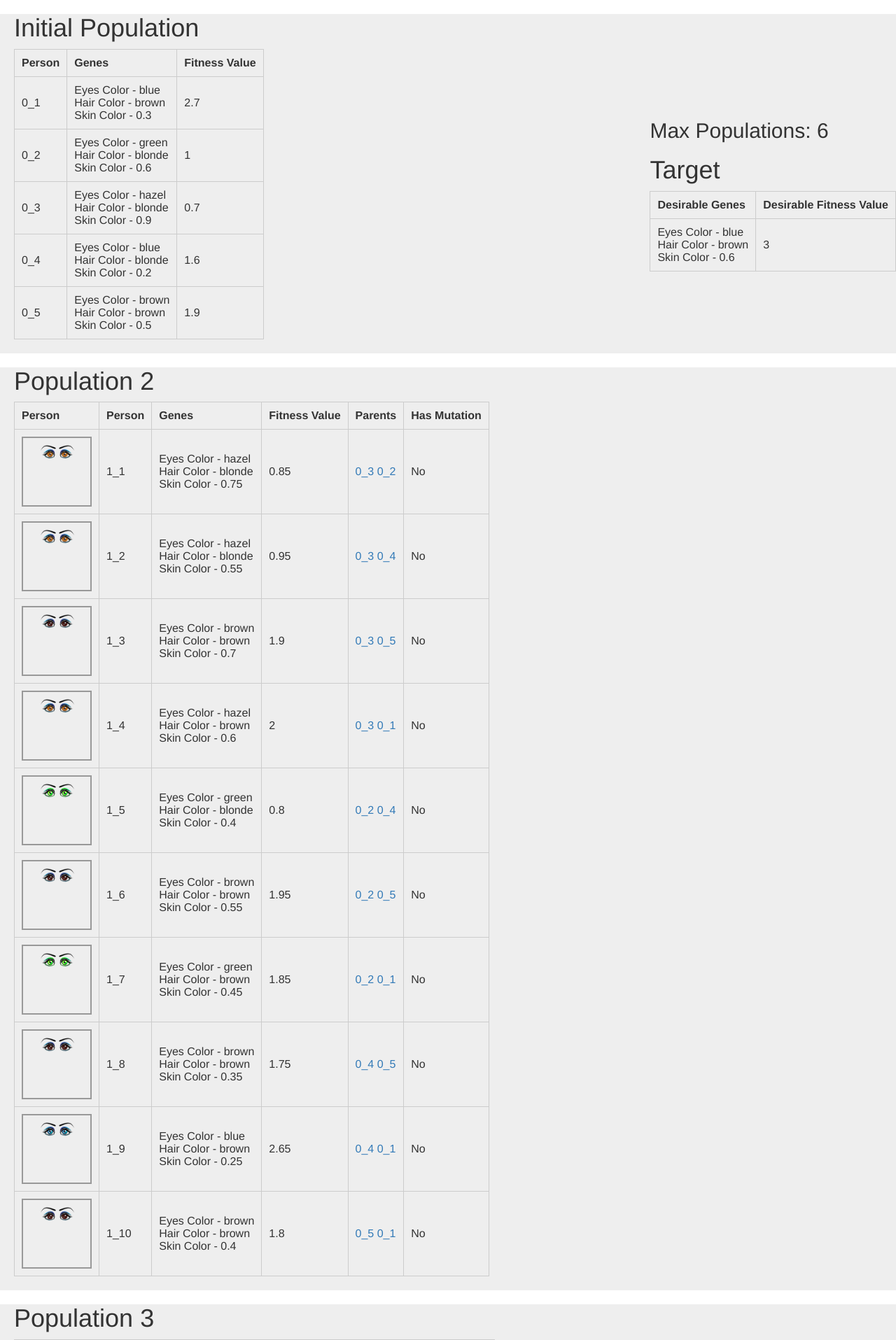
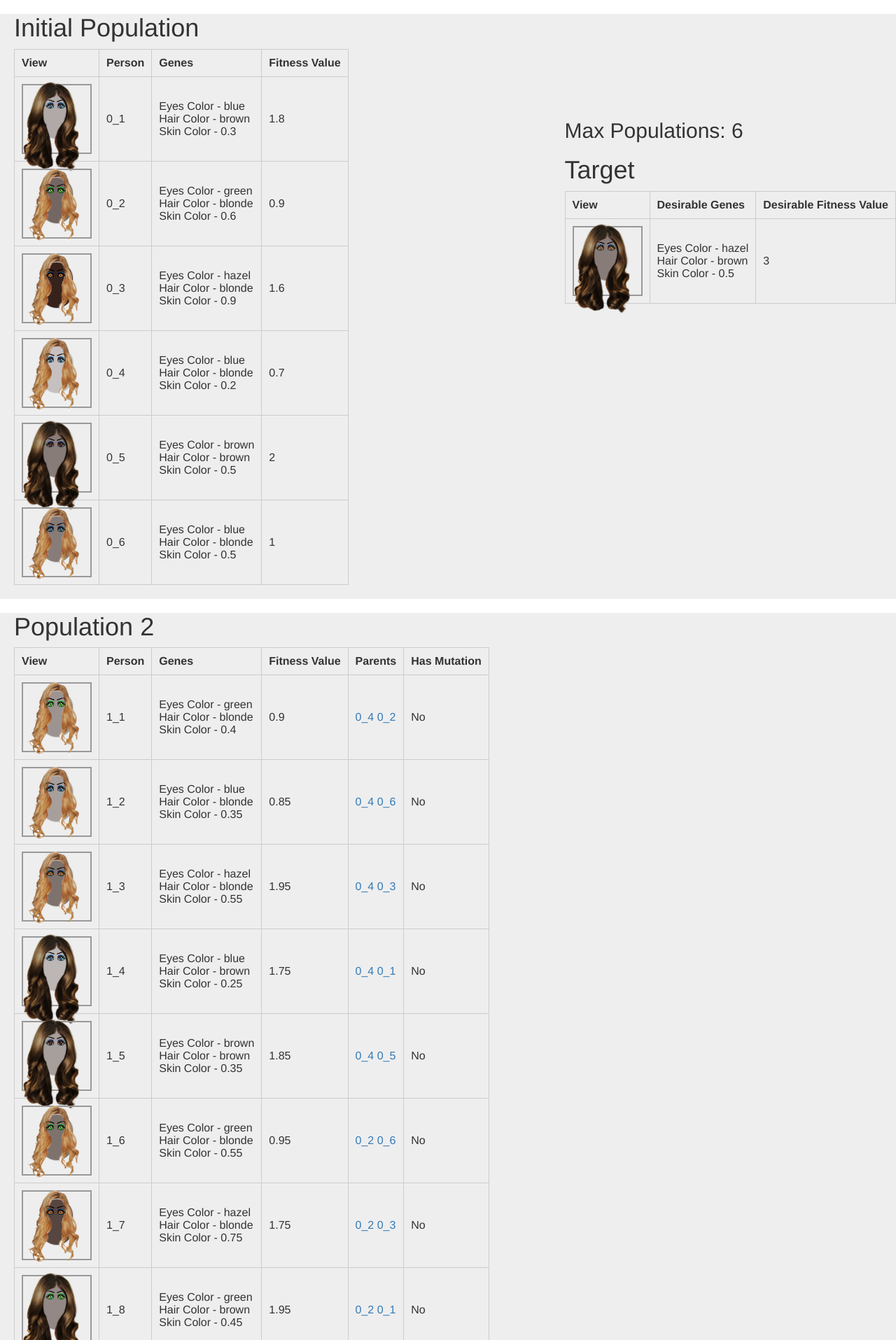
Before and after one commit to ivelinahristova/Genetics, a PHP site: page / in a window 1280 px wide. Shown: the top 1915 px of the page at 70% size. Run offline with PHP 8.4, Linux system fonts and the light colour scheme.

Commit message:
hair and skin color

```diff
--- a/EyesColor.php
+++ b/EyesColor.php
@@ -10,8 +10,8 @@ class EyesColor extends MarkGene
     public function __construct($mark)
     {
         $this->setName('Eyes Color');
-        $this->setTop('10px');
-        $this->setLeft('25%');
+        $this->setTop('20px');
+        $this->setLeft('30%');
         parent::__construct($mark);
     }
 
--- a/HairColor.php
+++ b/HairColor.php
@@ -9,6 +9,8 @@ class HairColor extends MarkGene
     public function __construct($mark)
     {
         $this->setName('Hair Color');
+        $this->setTop('-8px');
+        $this->setLeft('0px');
         parent::__construct($mark);
     }
 
@@ -23,4 +25,10 @@ class HairColor extends MarkGene
         self::MARK_BROWN => 1,
         self::MARK_BLACK => 2
     ];
+
+    public $images = [
+        self::MARK_BLONDE => 'hair/blonde.png',
+        self::MARK_BROWN => 'hair/brown.png',
+        self::MARK_BLACK => 'hair/black.png'
+    ];
 }
--- a/index.php
+++ b/index.php
@@ -29,9 +29,9 @@ $generationLevel = 0;
 
 
 $target = new Person();
-$target->setEyesColor(new EyesColor(EyesColor::MARK_BLUE));
+$target->setEyesColor(new EyesColor(EyesColor::MARK_HAZEL));
 $target->setHairColor(new HairColor(HairColor::MARK_BROWN));
-$target->setSkinColor(new SkinColor(0.6));
+$target->setSkinColor(new SkinColor(0.5));
 
 $p1 = new Person();
 $p1->setEyesColor(new EyesColor(EyesColor::MARK_BLUE));
@@ -69,8 +69,22 @@ $p5->setSkinColor(new SkinColor(0.5));
 $p5->setId($generationLevel.'_'.$personId);
 $personId++;
 
+$p6 = new Person();
+$p6->setEyesColor(new EyesColor(EyesColor::MARK_BLUE));
+$p6->setHairColor(new HairColor(HairColor::MARK_BLONDE));
+$p6->setSkinColor(new SkinColor(0.5));
+$p6->setId($generationLevel.'_'.$personId);
+$personId++;
+
+/*$p7 = new Person();
+$p7->setEyesColor(new EyesColor(EyesColor::MARK_GREEN));
+$p7->setHairColor(new HairColor(HairColor::MARK_BLACK));
+$p7->setSkinColor(new SkinColor(0.2));
+$p7->setId($generationLevel.'_'.$personId);
+$personId++;*/
+
 $population = new Population();
-$population->setPersons([$p1, $p2, $p3, $p4, $p5]);
+$population->setPersons([$p1, $p2, $p3, $p4, $p5, $p6]);
 
 $generationLevel++;
 $solution = $population->getFittest($target);
@@ -80,13 +94,20 @@ $solution = $population->getFittest($target);
     <h1>Initial Population</h1>
     <table>
         <tr>
+            <th>View</th>
             <th>Person</th>
             <th>Genes</th>
             <th>Fitness Value</th>
         </tr>
         <?php foreach($population->getPersons() as $person): ?>
             <?php /** @var $person Person */ ?>
+
             <tr id="<?php echo $person->getId(); ?>">
+                <td>
+                    <div class="picture">
+                        <?php echo $person->htmlLooking(); ?>
+                    </div>
+                </td>
                 <td><?php echo $person->getId(); ?></td>
                 <td>
                     <?php echo $person->htmlGenes(); ;
@@ -109,7 +130,7 @@ $solution = $population->getFittest($target);
         <h1>Population <?php echo $generationLevel; ?></h1>
         <table>
             <tr>
-                <th>Person</th>
+                <th>View</th>
                 <th>Person</th>
                 <th>Genes</th>
                 <th>Fitness Value</th>
@@ -155,10 +176,16 @@ $solution = $population->getFittest($target);
 <h1>Target</h1>
 <table>
     <tr>
+        <th>View</th>
         <th>Desirable Genes</th>
         <th>Desirable Fitness Value</th>
     </tr>
     <tr>
+        <td>
+            <div class="picture">
+                <?php echo $target->htmlLooking(); ?>
+            </div>
+        </td>
         <td>
             <?php echo $target->htmlGenes(); ?>
         </td>
@@ -172,6 +199,7 @@ $solution = $population->getFittest($target);
 <h1>Solution</h1>
 <table>
     <tr>
+        <th>View</th>
         <th>Genes</th>
         <th>Fitness Value</th>
         <th>Generations Count</th>
@@ -179,6 +207,11 @@ $solution = $population->getFittest($target);
         <th>Parents</th>
     </tr>
     <tr>
+        <td>
+            <div class="picture">
+                <?php echo $solution->htmlLooking(); ?>
+            </div>
+        </td>
         <td>
             <?php echo $solution->htmlGenes(); ?>
         </td>
--- a/person.php
+++ b/person.php
@@ -165,12 +165,19 @@ class Person
 
     public function htmlLooking()
     {
-        $styleEyes = sprintf('position: absolute; top: %s; bottom: %s; left: %s; right: %s; width: 50px;',
+        $face = sprintf('<div class="face" style=" background-color: rgba(36,13,5, %s)">', $this->getSkinColor()->getValue());
+//        $face .= '<img src="styles/images/nose.png" style="position: absolute; top: 37px; left: 39px; width: 13px; " />';
+        $styleEyes = sprintf('position: absolute; top: %s; bottom: %s; left: %s; right: %s; width: 35px;',
             $this->getEyesColor()->getTop(), $this->getEyesColor()->getBottom(),
             $this->getEyesColor()->getLeft(), $this->getEyesColor()->getRight());
         $htmlEyes = sprintf('<img src="styles/images/%s" style="%s"/>', $this->getEyesColor()->getImage(), $styleEyes);
 
-        $html = $htmlEyes;
+        $styleHair = sprintf('position: absolute; top: %s; bottom: %s; left: %s; right: %s; width: 80px;',
+            $this->getHairColor()->getTop(), $this->getHairColor()->getBottom(),
+            $this->getHairColor()->getLeft(), $this->getHairColor()->getRight());
+        $htmlHair = sprintf('<img src="styles/images/%s" style="%s"/>', $this->getHairColor()->getImage(), $styleHair);
+
+        $html = $face.$htmlHair.$htmlEyes.'</div>';
 
         return $html;
     }
--- a/styles/css/style.css
+++ b/styles/css/style.css
@@ -31,3 +31,12 @@ section {
     height: 100px;
     border: 2px solid #999;
 }
+
+.face {
+    height: 70%;
+    border-radius: 30px;
+    width: 50%;
+    margin: 0 auto;
+    border: 1px solid #ccc;
+    margin-top: 10px;
+}
```
Also changed, not shown: db_config.php (added), db_connection.php (added), styles/images/hair/black.png (added), styles/images/hair/blonde.png (added), styles/images/hair/brown.png (added), styles/images/nose.png (added).
